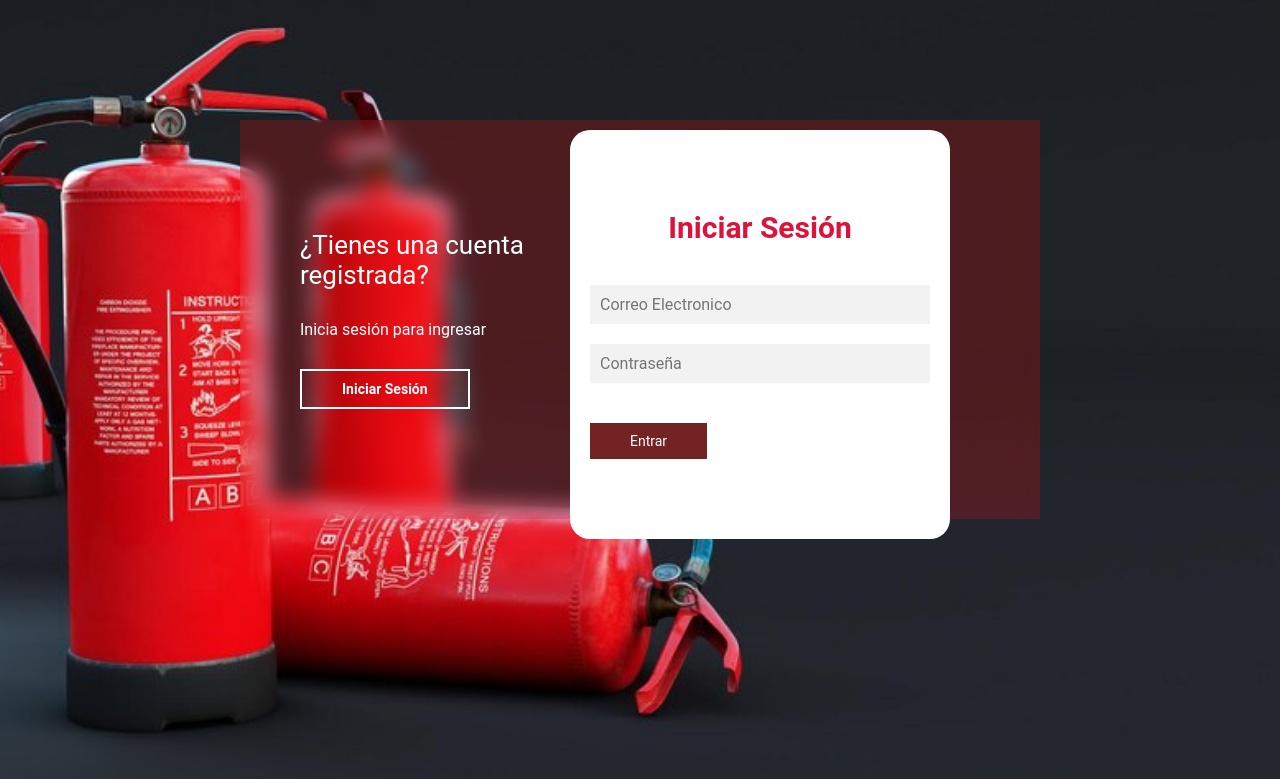
After one commit to TemplarioRamses/Proyecto-Chaco, a PHP site: page /Proyecto_Chaco/Login-Register/index.html in a window 1280 px wide. The commit adds this page. Shown: the top 779 px of the page. Run offline with PHP 8.4, Linux system fonts and the light colour scheme.

Commit message:
Agregado login-register

```diff
--- /dev/null
+++ b/Pagina_inicio/Login-Register/css/estilos.css
@@ -0,0 +1,162 @@
+*{
+    margin: 0;
+    padding: 0;
+    box-sizing: border-box;
+    text-decoration: none;
+    font-family: "Roboto", sans-serif;
+}
+
+body{
+    background-image: url(../images/extintores-incendios-aislados-sobre-fondo-oscuro-render-3d_42071-1910.jpg);
+    background-size: cover;
+    background-repeat: no-repeat;
+    background-position: center;
+    background-attachment: fixed;
+}
+
+main{
+    width: 100%;
+    padding: 20px;
+    margin: auto;
+    margin-top: 100px;
+}
+
+.contenedor_todo{
+    width: 100%;
+    max-width: 800px;
+    margin: auto;
+    position: relative;
+}
+
+.recuadro_fondo{
+    width: 100%;
+    padding: 10px 20px;
+    display: flex;
+    justify-content: center;
+    backdrop-filter: blur(10px);
+    background-color: rgba(247, 10, 10, 0.212);
+}
+
+.recuadro_fondo div{
+    margin: 100px 40px;
+    color: white;
+    transition: all 500ms;
+}
+
+.recuadro_fondo div p,
+.recuadro_fondo div button{
+    margin-top: 30px;
+}
+
+.recuadro_fondo div h3{
+    font-weight: 400;
+    font-size: 26px;
+}
+
+.recuadro_fondo button{
+    padding: 10px 40px;
+    border: 2px solid #fff;
+    background: transparent;
+    font-size: 14px;
+    font-weight: 600;
+    cursor: pointer;
+    color: white;
+    outline: none;
+    transition: all 300ms;
+}
+
+.recuadro_fondo button:hover{
+    background: #fff;
+    color: crimson;
+}
+
+/*Formularios*/
+
+.contenedor_login-register{
+    display: flex;
+    align-items: center;
+    width: 100%;
+    max-width: 380px;
+    position: relative;
+    top: -185px;
+    left: 550px;
+    transition: left 500ms cubic-bezier(0.175, 0.885, 0.320, 1.275);
+}
+
+.contenedor_login-register form{
+    width: 100%;
+    padding: 80px 20px;
+    background: #fff;
+    position: absolute;
+    border-radius: 20px;
+}
+
+.contenedor_login-register form h2{
+    font-size: 30px;
+    text-align: center;
+    margin-bottom: 20px;
+    color: crimson;
+}
+
+.contenedor_login-register form input{
+    width: 100%;
+    margin-top: 20px;
+    padding: 10px;
+    border: none;
+    background: #f2f2f2;
+    font-size: 16px;
+    outline: none;
+}
+
+.contenedor_login-register form button{
+    padding: 10px 40px;
+    margin-top: 40px;
+    border: none;
+    font-size: 14px;
+    background: #5e0101dc;
+    color: white;
+    cursor: pointer;
+    outline: none;
+}
+
+.formulario_login{
+    opacity: 1;
+    display: block;
+}
+
+.formulario_register{
+    display: none;
+}
+
+/*Responsive Design (que al acomodar el tamaño de la pagina,
+todo el contenido se ajuste junto con el)*/
+
+@media screen and (max-width: 850px){
+
+    main {
+        margin-top: 50px;
+    }
+
+    .recuadro_fondo{
+        max-width: 350px;
+        height: 300px;
+        flex-direction: column;
+        margin: auto;
+    }
+
+    .recuadro_fondo div{
+        margin: 0px;
+        position: absolute;
+    }
+
+    /*Formulario*/
+    .contenedor_login-register{
+        top: -10px;
+        left: -5px;
+        margin: auto;
+    }
+
+    .contenedor_login-register form{
+        position: relative;
+    }
+}
--- /dev/null
+++ b/Pagina_inicio/Login-Register/index.html
@@ -0,0 +1,58 @@
+<!DOCTYPE html>
+<html lang="en">
+<head>
+    <meta charset="UTF-8">
+    <meta name="viewport" content="width=device-width, initial-scale=1.0">
+    <title>Login y Registro - Proyecto Chaco</title>
+    <link rel="stylesheet" href="../Login-Register/css/estilos.css">
+</head>
+<body>
+
+    <main>
+
+        <div class="contenedor_todo">
+            <div class="recuadro_fondo">
+                <div class="recuadro_fondo-login">
+                    <h3>¿Tienes una cuenta registrada?</h3>
+                    <p>Inicia sesión para ingresar</p>
+                    <button id="btn_iniciar-sesion">Iniciar Sesión</button>
+                </div>
+                <div class="recuadro_fondo-register">
+                    <h3>¿No tienes cuenta registrada?</h3>
+                    <p>Registrate para iniciar sesión</p>
+                    <button id="btn_registrarse">Registrarse</button>
+                </div>
+            </div>
+        </div>
+
+        <!--Formulario de login y registro-->
+        <div class="contenedor_login-register">
+            <!--Login-->
+            <form action="" class="formulario_login" id="loginForm">
+                <h2>Iniciar Sesión</h2>
+                <input type="email" id="loginEmail" placeholder="Correo Electronico" required>
+                <input type="password" id="loginPassword" placeholder="Contraseña" required>
+                <button type="submit">Entrar</button>
+            </form>
+            <!--Registro-->
+            <form action="" class="formulario_register" id="registerForm">
+                <h2>Registrarse</h2>
+                <input type="text" placeholder="Nombre Completo" required>
+                <input type="email" placeholder="Correo Electronico" required>
+                <input type="text" placeholder="Usuario" required>
+                <input type="password" placeholder="Contraseña" required>
+                <button type="submit">Registrarse</button>
+            </form>
+
+        </div>
+
+        <!-- Bienvenida -->
+        <div id="welcomeMessage" style="display: none;">
+            <h3>Bienvenido, <span id="user"></span>!</h3>
+            <button id="logoutButton">Cerrar Sesión</button>
+        </div>
+
+    </main>
+    <script src="../Login-Register/js/script.js"></script>
+</body>
+</html>
--- /dev/null
+++ b/Pagina_inicio/Login-Register/js/script.js
@@ -0,0 +1,122 @@
+document.getElementById("btn_iniciar-sesion").addEventListener("click", iniciarSesion);
+document.getElementById("btn_registrarse").addEventListener("click", register);
+window.addEventListener("resize", anchoPagina);
+
+//Declaración de variables
+var contenedor_login_register = document.querySelector(".contenedor_login-register");
+var formulario_login = document.querySelector(".formulario_login");
+var formulario_register = document.querySelector(".formulario_register");
+var recuadro_fondo_login = document.querySelector(".recuadro_fondo-login");
+var recuadro_fondo_register = document.querySelector(".recuadro_fondo-register");
+
+function anchoPagina(){
+    if (window.innerWidth > 850) {
+        recuadro_fondo_login.style.display = "block";
+        recuadro_fondo_register.style.display = "block";
+    }
+    else{
+        recuadro_fondo_register.style.display = "block";
+        recuadro_fondo_register.style.opacity = "1";
+        recuadro_fondo_login.style.display = "none";
+        formulario_login.style.display = "block";
+        formulario_register.style.display = "none";
+        contenedor_login_register.style.left = "0px";
+    }
+}
+
+anchoPagina();
+
+function iniciarSesion(){
+
+    if(window.innerWidth>850){
+        formulario_register.style.display = "none";
+        contenedor_login_register.style.left = "540px";
+        formulario_login.style.display = "block";
+        recuadro_fondo_register.style.opacity = "1";
+        recuadro_fondo_login.style.opacity = "0";
+    }
+    else{
+        formulario_register.style.display = "none";
+        contenedor_login_register.style.left = "0px";
+        formulario_login.style.display = "block";
+        recuadro_fondo_register.style.display = "block";
+        recuadro_fondo_login.style.display = "none";
+    }
+}
+
+function register(){
+    formulario_register.style.display = "block";
+    contenedor_login_register.style.left = "920px";
+    formulario_login.style.display = "none";
+    recuadro_fondo_register.style.opacity = "0";
+    recuadro_fondo_login.style.opacity = "1";
+}
+
+document.addEventListener('DOMContentLoaded', function() {
+    const loginForm = document.getElementById('loginForm');
+    const welcomeMessage = document.getElementById('welcomeMessage');
+    const usernameSpan = document.getElementById('user');
+    const logoutButton = document.getElementById('logoutButton');
+    const loginSection = document.querySelector('.contenedor_login-register');
+    const fondoSection = document.querySelector('.contenedor_todo');
+
+    // Verificar si ya hay un usuario logueado
+    const storedUser = localStorage.getItem('username');
+    if (storedUser) {
+        showWelcomeMessage(storedUser);
+    }
+
+    loginForm.addEventListener('submit', function(event) {
+        event.preventDefault();
+        const email = document.getElementById('loginEmail').value;
+        const password = document.getElementById('loginPassword').value;
+
+        //Guardar el usuario en localStorage
+        if (email && password) { // Simple verificación, reemplaza con lógica real
+            localStorage.setItem('username', email);
+            showWelcomeMessage(email);
+        }
+    });
+
+    logoutButton.addEventListener('click', function() {
+        localStorage.removeItem('username');
+        showLoginForm();
+    });
+
+    function showWelcomeMessage(username) {
+        usernameSpan.textContent = username;
+        loginSection.style.display = 'none';
+        fondoSection.style.display = 'none';
+        welcomeMessage.style.display = 'block';
+    }
+
+    function showLoginForm() {
+        loginSection.style.display = 'block';
+        fondoSection.style.display = 'block';
+        welcomeMessage.style.display = 'none';
+    }
+
+    // Manejo de botones de inicio de sesión y registro
+    document.getElementById('btn_iniciar-sesion').addEventListener('click', function() {
+        document.querySelector('.formulario_login').style.display = 'block';
+        document.querySelector('.formulario_register').style.display = 'none';
+    });
+
+    document.getElementById('btn_registrarse').addEventListener('click', function() {
+        document.querySelector('.formulario_login').style.display = 'none';
+        document.querySelector('.formulario_register').style.display = 'block';
+    });
+});
+
+document.addEventListener('DOMContentLoaded', () => {
+    const loginForm = document.getElementById('loginForm');
+
+    loginForm.addEventListener('submit', function(event) {
+        event.preventDefault(); // Evita que el formulario se envíe de forma predeterminada
+
+        // Aquí puedes añadir la lógica de autenticación
+
+        // Redirigir a la página de inicio después de la autenticación
+        window.location.href = '../Pagina_inicio/Index/index.html'; // Cambia 'index.html' por la ruta de tu página de inicio
+    });
+});
```
Also changed, not shown: Pagina_inicio/Css/style.css (+24 -1 lines), Pagina_inicio/Index/index.html (+8 -2 lines), Pagina_inicio/Login-Register/images/extintores-incendios-aislados-sobre-fondo-oscuro-render-3d_42071-1910.jpg (added).
